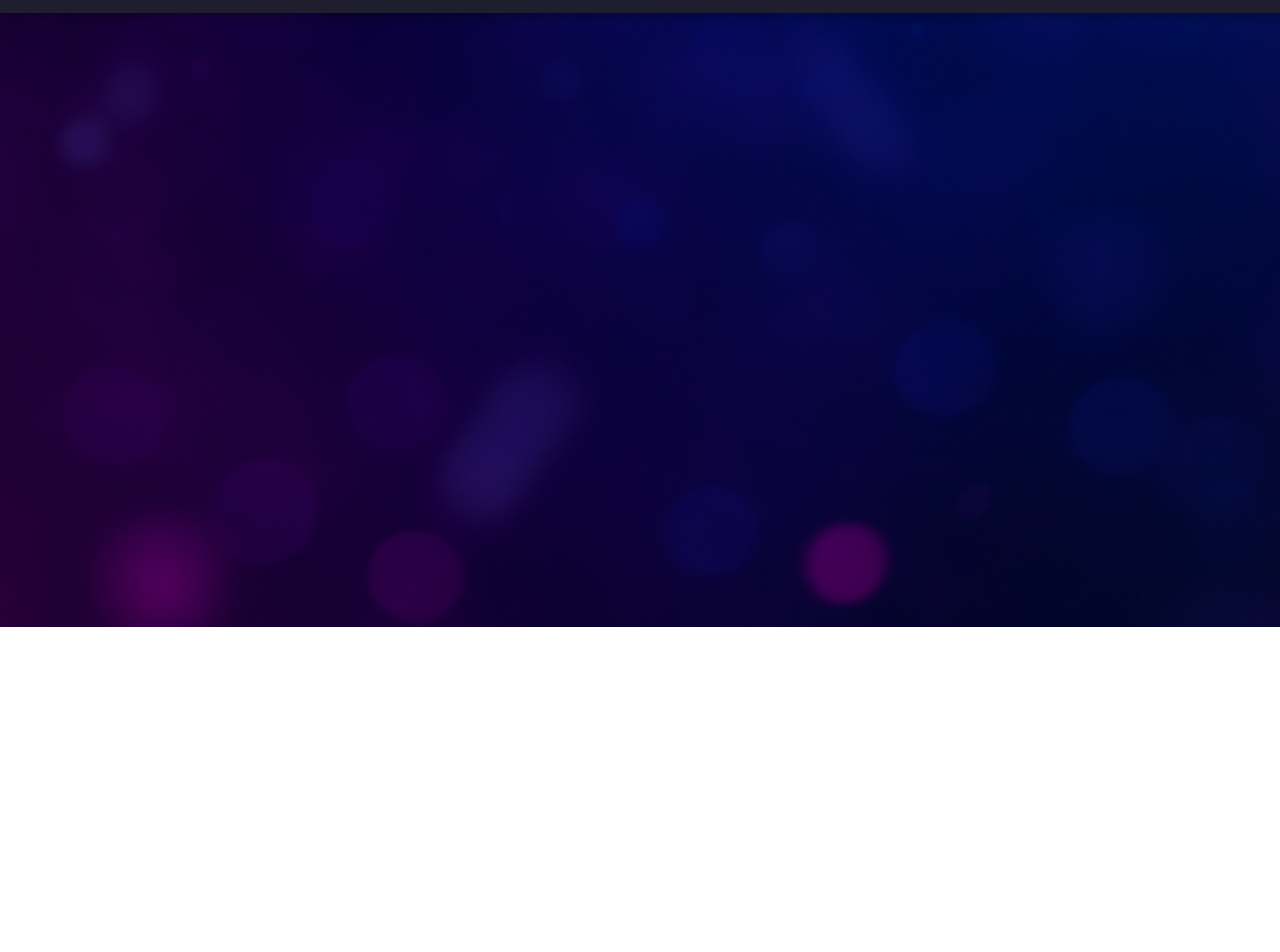
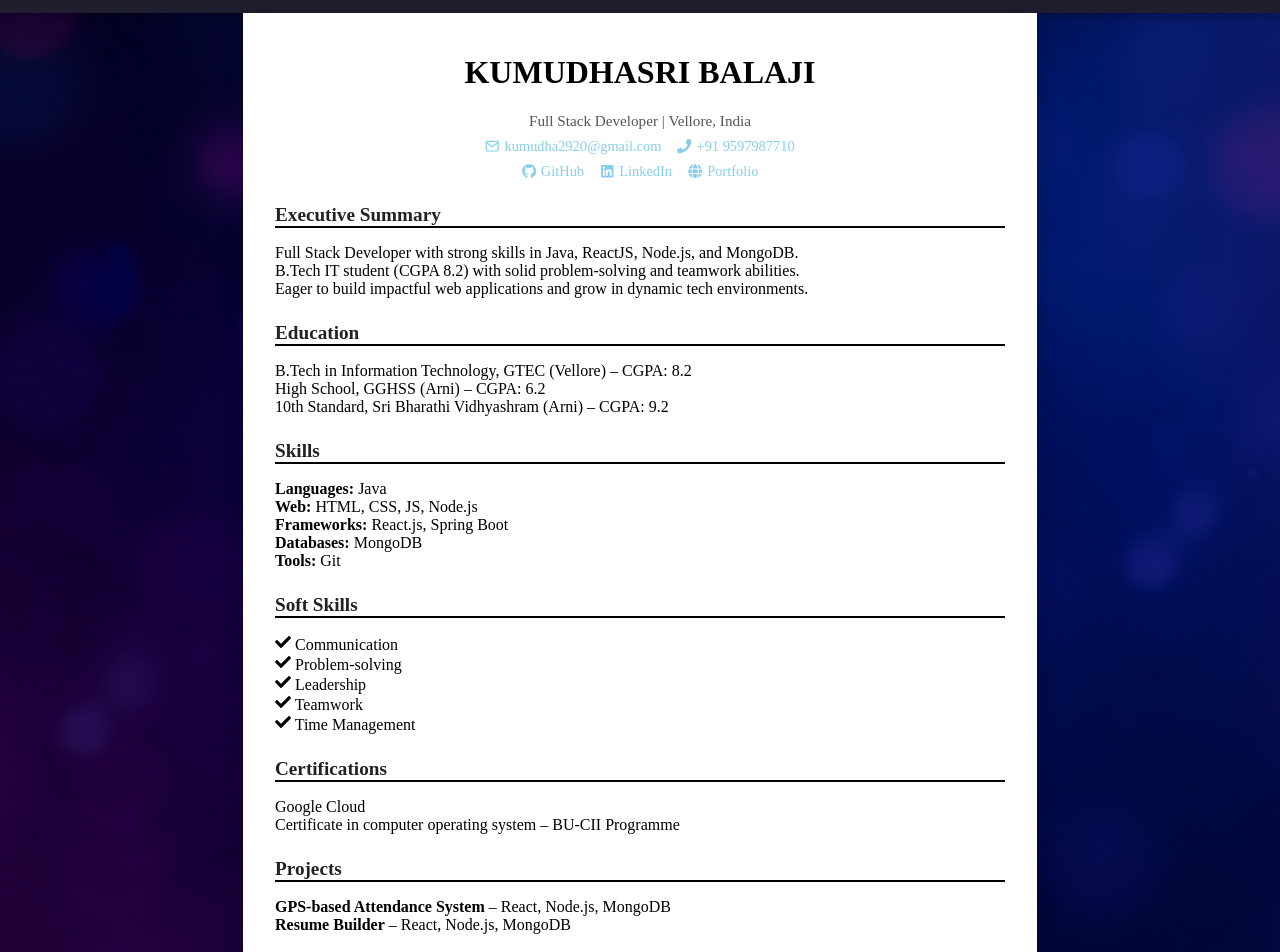
Before and after one commit to kumudha2029/Portfolio, a React (Vite) app: page /Resume in a window 1280 px wide. Shown: the part 40-992 px from the top of the page. Before the commit the page ends 800 px from the top, so only its background shows below. Built offline with nearby package versions, Linux system fonts and the light colour scheme.

Commit message:
added resume

```diff
--- a/package.json
+++ b/package.json
@@ -10,6 +10,7 @@
     "preview": "vite preview"
   },
   "dependencies": {
+    "html2pdf.js": "^0.10.3",
     "react": "^19.1.0",
     "react-dom": "^19.1.0",
     "react-icons": "^5.5.0",
--- a/src/App.jsx
+++ b/src/App.jsx
@@ -4,6 +4,7 @@ import Navbar from "./components/Navbar";
 import About from "./components/About";
 import Contact from "./components/Contact";
 import Projects from "./components/Projects";
+import Resume from "./components/Resume";
 
 function App() {
   return (
@@ -15,6 +16,7 @@ function App() {
         <Route path="/About" element={<About />} />
         <Route path="/Contact" element={<Contact />} />
         <Route path="/Projects" element={<Projects />} />
+         <Route path="/Resume" element={<Resume />} />
       </Routes>
     </div>
   );
--- a/src/components/Home.jsx
+++ b/src/components/Home.jsx
@@ -1,5 +1,9 @@
 import React from "react";
 import styled, { createGlobalStyle } from "styled-components";
+import { FaArrowRight } from "react-icons/fa";
+import { useNavigate } from 'react-router-dom';
+
+
 
 const GlobalStyle = createGlobalStyle`
   body {
@@ -44,9 +48,9 @@ const Text = styled.h1`
   font-size: 2rem;
   white-space: nowrap;
   overflow: hidden;
-  border-right: 2px solid #00d8ff;
+  border-right: 2px solid skyblue;
   width: 0;
-  animation: typing 4s steps(10, end) forwards, blink 0.75s step-end infinite;
+  animation: typing 2s steps(20, end) forwards, blink 0.75s step-end infinite;
 
   @keyframes typing {
     from { width: 0 }
@@ -62,11 +66,35 @@ const StyledImage = styled.img`
   width: 400px;
   height: auto;
   border-radius: 20px;
-  box-shadow: 0 4px 20px rgba(0, 0, 0, 0.2);
+`;
+
+const ResumeButton = styled.button`
+  background-color: #61aedeff;
+  color: #fff;
+  padding: 0.7rem 1.5rem;
+  border: none;
+  border-radius: 8px;
+  font-size: 1rem;
+  cursor: pointer;
+  transition: background-color 0.3s ease;
+  margin-top: 2rem;
+
+  &:hover {
+    background-color: #333c57;
+  }
+`;
+
+const CenteredButtonWrapper = styled.div`
+  display: flex;
+  justify-content: center;
+  margin-bottom: 3rem;
 `;
 
 function Home() {
+  const navigate = useNavigate();
   return (
+    <>
+      <GlobalStyle />
       <FlexWrapper>
         <TextWrapper>
           <Title>Hello! I'm Kumudhasri</Title>
@@ -74,6 +102,13 @@ function Home() {
         </TextWrapper>
         <StyledImage src="/girllaptop.png" alt="Girl with Laptop" />
       </FlexWrapper>
+
+      <CenteredButtonWrapper>
+        <ResumeButton onClick={() => navigate('/Resume')}>
+        View Resume <FaArrowRight />
+      </ResumeButton>
+      </CenteredButtonWrapper>
+    </>
   );
 }
 
--- a/src/components/Navbar.jsx
+++ b/src/components/Navbar.jsx
@@ -1,4 +1,3 @@
-// src/components/Navbar.jsx
 import React from "react";
 import { Link } from "react-router-dom";
 import styled, { createGlobalStyle } from "styled-components";
--- /dev/null
+++ b/src/components/Resume.jsx
@@ -0,0 +1,224 @@
+import React from "react";
+import styled, { createGlobalStyle } from "styled-components";
+import { FiMail } from "react-icons/fi";
+import { FaPhone, FaCheck, FaGithub, FaLinkedin, FaGlobe } from "react-icons/fa";
+import html2pdf from "html2pdf.js";
+
+const GlobalStyle = createGlobalStyle`
+  @page {
+    size: A4;
+    margin: 0;
+  }
+
+  @media print {
+    body {
+      margin: 0;
+      box-shadow: none;
+    }
+
+    .hide-on-print {
+      display: none;
+    }
+  }
+
+  body {
+    margin: 0;
+    padding: 0;
+    background-image: url('/background.png');
+    background-size: cover;
+    background-position: center;
+    background-repeat: no-repeat;
+    font-family: 'Pacifico', cursive;
+    color: white;
+  }
+`;
+
+const Container = styled.div`
+  width: 794px;
+  height: 1123px;
+  margin: 0 auto;
+  padding: 1.2rem 2rem;
+  background: #ffffff;
+  box-shadow: 0 0 0.5cm rgba(0, 0, 0, 0.2);
+  box-sizing: border-box;
+  overflow: hidden;
+  color: black;
+`;
+
+const Header = styled.header`
+  text-align: center;
+`;
+
+const Name = styled.h1`
+  font-size: 2rem;
+  font-weight: bold;
+`;
+
+const SubHeader = styled.div`
+  color: #555;
+  font-size: 0.95rem;
+`;
+
+const ContactRow = styled.div`
+  margin-top: 0.5rem;
+  display: flex;
+  justify-content: center;
+  flex-wrap: wrap;
+  gap: 1rem;
+`;
+
+const IconLink = styled.a`
+  display: inline-flex;
+  align-items: center;
+  color: skyblue;
+  gap: 0.3rem;
+  font-size: 0.9rem;
+  text-decoration: none;
+
+  &:hover {
+    text-decoration: underline;
+    color: skyblue;
+  }
+`;
+
+const Section = styled.section`
+  margin-top: 1.5rem;
+`;
+
+const SectionTitle = styled.h2`
+  font-size: 1.2rem;
+  color: #222;
+  border-bottom: 2px solid black;
+`;
+
+const List = styled.ul`
+  list-style: none;
+  padding-left: 0;
+`;
+
+const ListItem = styled.li`
+`;
+
+const DownloadButton = styled.button`
+  background-color: white;
+  color: black;
+  border: none;
+  padding: 10px 20px;
+  border-radius: 8px;
+  cursor: pointer;
+  font-size: 1rem;
+
+  &:hover {
+    background-color: #333;
+  }
+`;
+
+const Resume = () => {
+  const downloadCodeAsPDF = () => {
+    const element = document.getElementById("code-to-download");
+
+    const opt = {
+      margin: 0,
+      filename: "kumudhas_resume.pdf",
+      image: { type: "jpeg", quality: 1 },
+      html2canvas: { scale: 2, useCORS: true },
+      jsPDF: { unit: "pt", format: "a4", orientation: "portrait" },
+      pagebreak: { mode: ["avoid-all"] }
+    };
+
+    html2pdf().set(opt).from(element).save();
+  };
+
+  return (
+    <>
+      <GlobalStyle />
+      <Container id="code-to-download">
+        <Header>
+          <Name>KUMUDHASRI BALAJI</Name>
+          <SubHeader>Full Stack Developer | Vellore, India</SubHeader>
+          <ContactRow>
+            <IconLink href="mailto:kumudha2920@gmail.com" title="Email" target="_blank">
+              <FiMail /> kumudha2920@gmail.com
+            </IconLink>
+            <IconLink href="tel:+919597987710" title="Phone">
+              <FaPhone /> +91 9597987710
+            </IconLink>
+          </ContactRow>
+          <ContactRow>
+            <IconLink href="https://github.com/kumudha2029" target="_blank">
+              <FaGithub /> GitHub
+            </IconLink>
+            <IconLink href="https://www.linkedin.com/in/kumudhasri29" target="_blank">
+              <FaLinkedin /> LinkedIn
+            </IconLink>
+            <IconLink href="https://kumudhaportfolio.netlify.app/" target="_blank">
+              <FaGlobe /> Portfolio
+            </IconLink>
+          </ContactRow>
+        </Header>
+
+        <Section>
+          <SectionTitle>Executive Summary</SectionTitle>
+          <div>
+            Full Stack Developer with strong skills in Java, ReactJS, Node.js, and MongoDB.<br />
+            B.Tech IT student (CGPA 8.2) with solid problem-solving and teamwork abilities.<br />
+            Eager to build impactful web applications and grow in dynamic tech environments.
+          </div>
+        </Section>
+
+        <Section>
+          <SectionTitle>Education</SectionTitle>
+          <List>
+            <ListItem>B.Tech in Information Technology, GTEC (Vellore) – CGPA: 8.2</ListItem>
+            <ListItem>High School, GGHSS (Arni) – CGPA: 6.2</ListItem>
+            <ListItem>10th Standard, Sri Bharathi Vidhyashram (Arni) – CGPA: 9.2</ListItem>
+          </List>
+        </Section>
+
+        <Section>
+          <SectionTitle>Skills</SectionTitle>
+          <List>
+            <ListItem><strong>Languages:</strong> Java</ListItem>
+            <ListItem><strong>Web:</strong> HTML, CSS, JS, Node.js</ListItem>
+            <ListItem><strong>Frameworks:</strong> React.js, Spring Boot</ListItem>
+            <ListItem><strong>Databases:</strong> MongoDB</ListItem>
+            <ListItem><strong>Tools:</strong> Git</ListItem>
+          </List>
+        </Section>
+
+        <Section>
+          <SectionTitle>Soft Skills</SectionTitle>
+          <List>
+            <ListItem><FaCheck /> Communication</ListItem>
+            <ListItem><FaCheck /> Problem-solving</ListItem>
+            <ListItem><FaCheck /> Leadership</ListItem>
+            <ListItem><FaCheck /> Teamwork</ListItem>
+            <ListItem><FaCheck /> Time Management</ListItem>
+          </List>
+        </Section>
+
+        <Section>
+          <SectionTitle>Certifications</SectionTitle>
+          <List>
+            <ListItem>Google Cloud</ListItem>
+            <ListItem>Certificate in computer operating system – BU-CII Programme</ListItem>
+          </List>
+        </Section>
+
+        <Section>
+          <SectionTitle>Projects</SectionTitle>
+          <List>
+            <ListItem><strong>GPS-based Attendance System</strong> – React, Node.js, MongoDB</ListItem>
+            <ListItem><strong>Resume Builder</strong> – React, Node.js, MongoDB</ListItem>
+          </List>
+        </Section>
+      </Container>
+
+      <div style={{ textAlign: "center", marginTop: "1rem" }} className="hide-on-print">
+        <DownloadButton onClick={downloadCodeAsPDF}>Download as PDF</DownloadButton>
+      </div>
+    </>
+  );
+};
+
+export default Resume;
```
Also changed, not shown: src/components/About.jsx (line endings or trailing spaces), 2 other files (tests, documents, lock files or other folders). Lines whose indentation alone changed are shown as unchanged.
